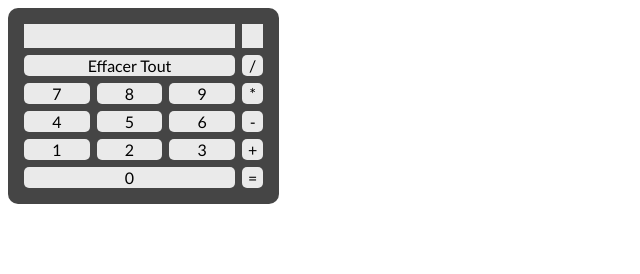
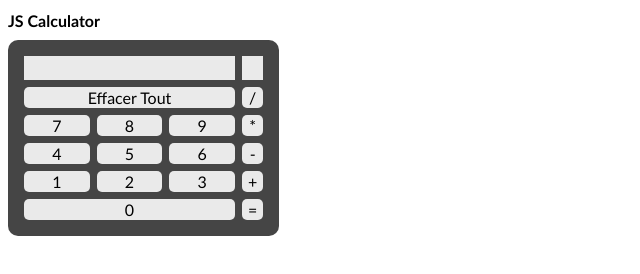
Before and after one commit to waliidhakim/JsCalculator, a plain HTML site: page index.html in a window 1280 px wide. Shown: the whole page, without its empty margins (0-640 px from the left). Drawn offline with Linux system fonts and the light colour scheme.

Commit message:
adding the title to fixe issue

```diff
--- a/index.html
+++ b/index.html
@@ -8,6 +8,7 @@
 </head>
 
 <body>
+	<h1> JS Calculator</h1>
 	<table>
 		<thead>
 			<tr>
```
